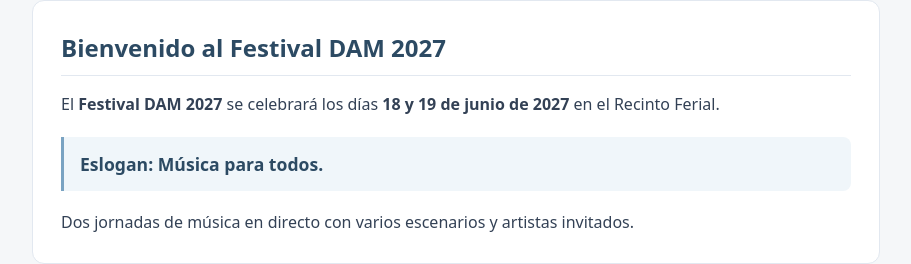
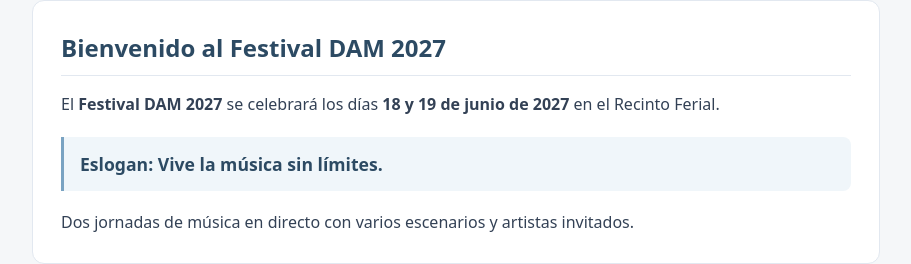
Before and after one commit to lopezpascual25-sudo/festival-dam-2027, a plain HTML site: page index.html in a window 1280 px wide. Shown: the part 198-462 px from the top of the page, without its empty margins (184-1095 px from the left). Drawn offline with Linux system fonts and the light colour scheme.

Commit message:
Cambiado eslogan del festival en index.html

```diff
--- a/index.html
+++ b/index.html
@@ -22,7 +22,7 @@
         <section>
             <h2>Bienvenido al Festival DAM 2027</h2>
             <p>El <strong>Festival DAM 2027</strong> se celebrará los días <strong>18 y 19 de junio de 2027</strong> en el Recinto Ferial.</p>
-            <p class="eslogan">Eslogan: Música para todos.</p>
+            <p class="eslogan">Eslogan: Vive la música sin límites.</p>
             <p>Dos jornadas de música en directo con varios escenarios y artistas invitados.</p>
         </section>
 
```
